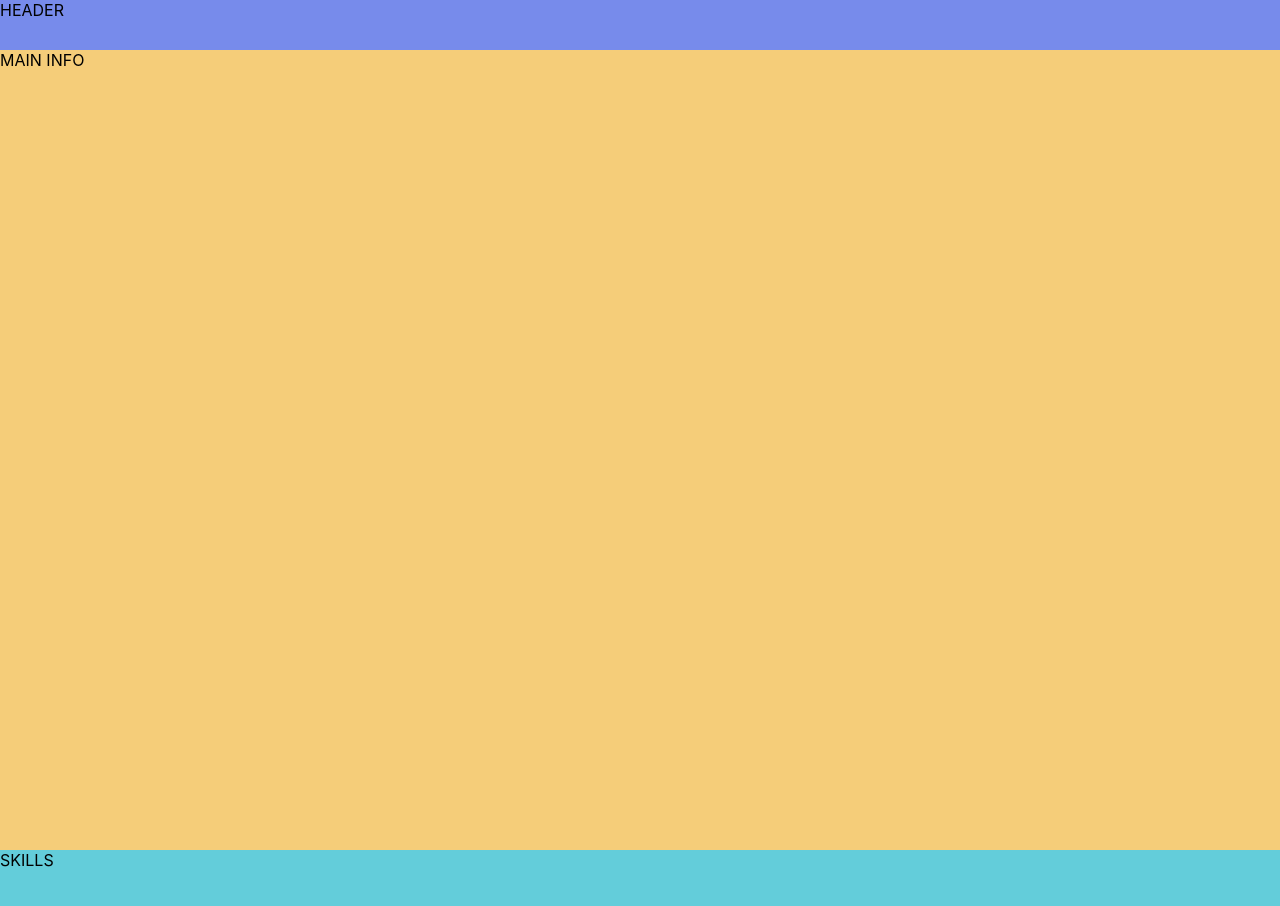
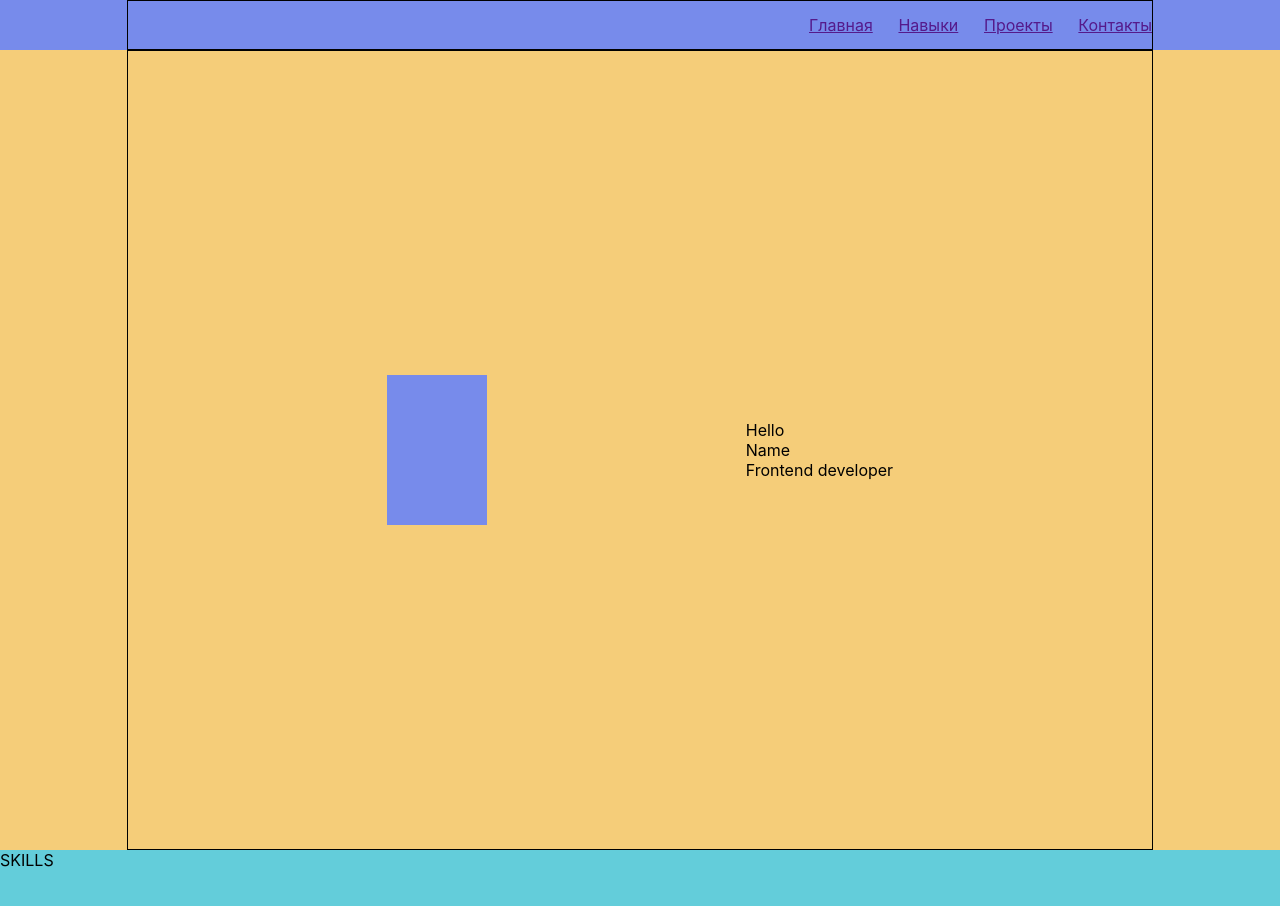
Before and after one commit to alexK150/react-portfolio, a React (Create React App) app: page / in a window 1280 px wide. Shown: the top 906 px of the page. Built offline with nearby package versions, Linux system fonts and the light colour scheme.

Commit message:
v1 Header, MainInfo, NavMenu

```diff
--- a/src/components/header/Header.js
+++ b/src/components/header/Header.js
@@ -1,10 +1,13 @@
 import React from 'react';
 import s from './Header.module.css';
+import NavMenu from '../nav-menu/NavMenu';
 
 const Header = (props) => {
     return (
         <div className={s.header}>
-            HEADER
+            <div className={s.container}>
+                   <NavMenu/>
+            </div>
         </div>
     )
 };
--- a/src/components/header/Header.module.css
+++ b/src/components/header/Header.module.css
@@ -1,4 +1,14 @@
 .header {
     height: 50px;
     background-color: #778beb;
+    display: flex;
+    justify-content: center;
 }
+
+.container {
+    width: 80%;
+    border: 1px solid;
+    display: flex;
+    justify-content: flex-end;
+    align-items: center;
+}
--- a/src/components/main-info/MainInfo.js
+++ b/src/components/main-info/MainInfo.js
@@ -4,7 +4,16 @@ import s from './MainInfo.module.css';
 const MainInfo = (props) => {
     return (
         <div className={s.main}>
-            MAIN INFO
+            <div className={s.container}>
+                <div className={s.avatar}>
+                    <img src="" alt=""/>
+                </div>
+                <div className={s.intro}>
+                    <span>Hello</span>
+                    <span>Name</span>
+                    <span>Frontend developer</span>
+                </div>
+            </div>
         </div>
     )
 };
--- a/src/components/main-info/MainInfo.module.css
+++ b/src/components/main-info/MainInfo.module.css
@@ -1,4 +1,25 @@
 .main {
     height: 100vh;
     background-color: #f5cd79;
+    display: flex;
+    justify-content: center;
 }
+
+.container {
+    width: 80%;
+    border: 1px solid;
+    display: flex;
+    justify-content: space-evenly;
+    align-items: center;
+}
+
+.intro {
+    display: flex;
+    flex-direction: column;
+}
+
+.avatar {
+    height: 150px;
+    width: 100px;
+    background-color: #778beb;
+}
--- /dev/null
+++ b/src/components/nav-menu/NavMenu.js
@@ -0,0 +1,15 @@
+import React from 'react';
+import s from './NavMenu.module.css';
+
+const NavMenu = (props) => {
+    return (
+        <div className={s.navMenu}>
+            <a href="" className={s.link}>Главная</a>
+            <a href="" className={s.link}>Навыки</a>
+            <a href="" className={s.link}>Проекты</a>
+            <a href="" className={s.link}>Контакты</a>
+        </div>
+    )
+};
+
+export default NavMenu;
--- /dev/null
+++ b/src/components/nav-menu/NavMenu.module.css
@@ -0,0 +1,5 @@
+.navMenu {
+    width: 343px;
+    display: flex;
+    justify-content: space-between;
+}
```
